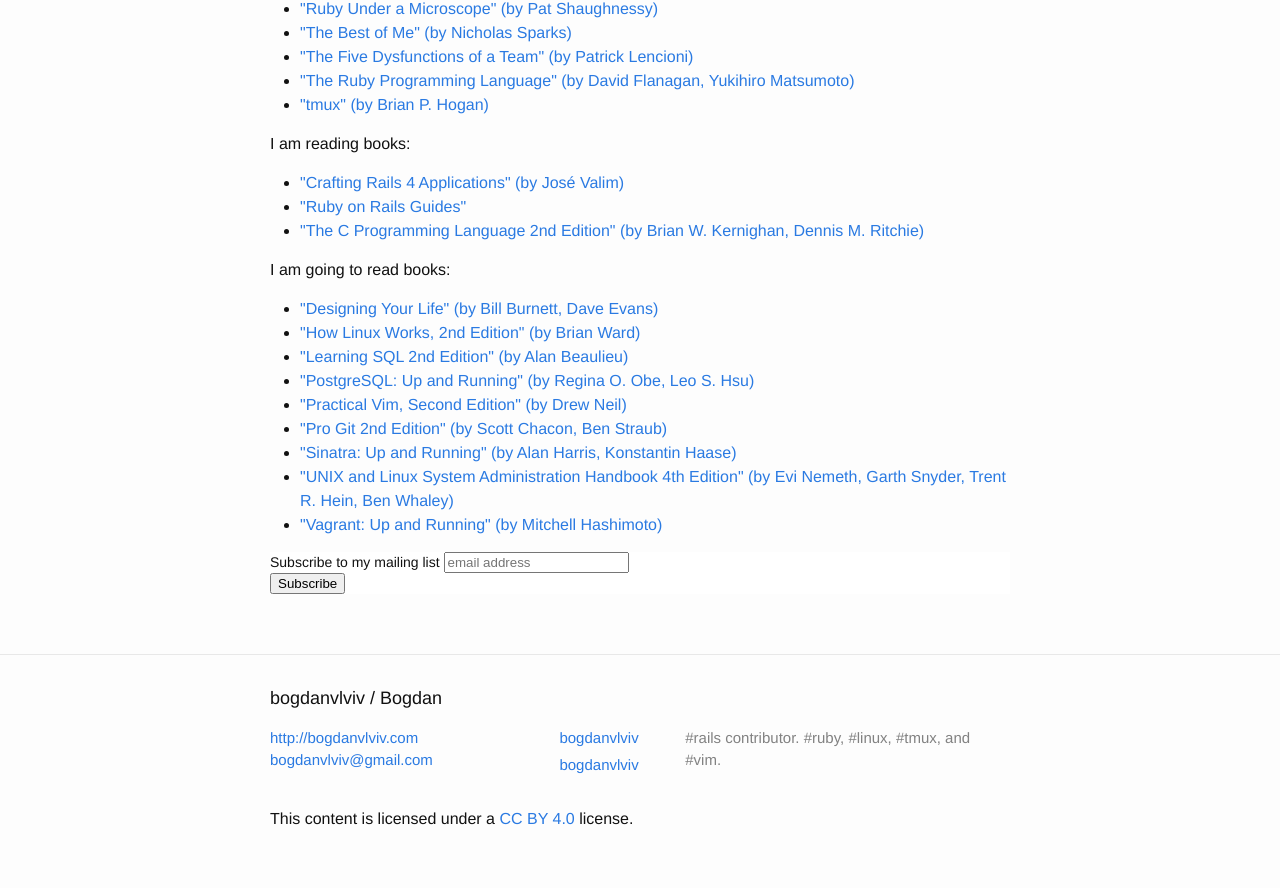
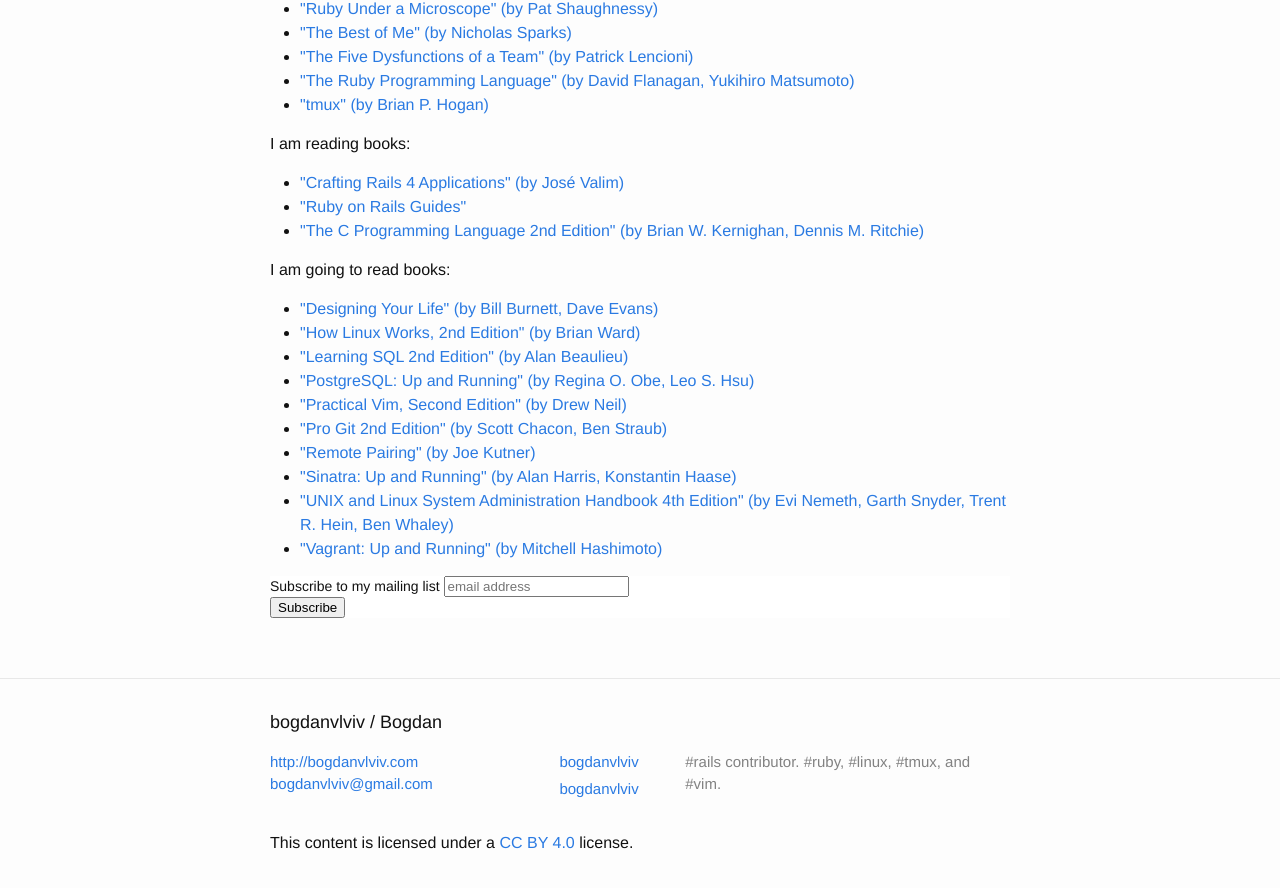
Before and after one commit to crowdpro3/bogdanvlviv.github.io, a Jekyll site: the page built from about.html, in a window 1280 px wide and 900 px high, scrolled down 658 px. Shown: the top 888 px of the window. Built offline with Jekyll 4.4.1, drawn with Linux system fonts in a browser that asks for light colours; comment, search, counter and statistics services are not loaded.

Commit message:
"Remote Pairing" (by Joe Kutner)

```diff
--- a/about.html
+++ b/about.html
@@ -193,6 +193,12 @@
   </li>
 
   <li>
+    <a href="https://pragprog.com/book/jkrp/remote-pairing" target="_blank">
+      "Remote Pairing" (by Joe Kutner)
+    </a>
+  </li>
+
+  <li>
     <a href="http://shop.oreilly.com/product/0636920019664.do" target="_blank">
       "Sinatra: Up and Running" (by Alan Harris, Konstantin Haase)
     </a>
```
